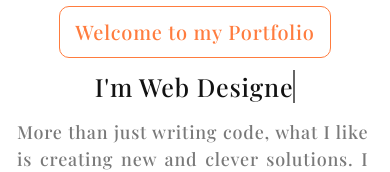
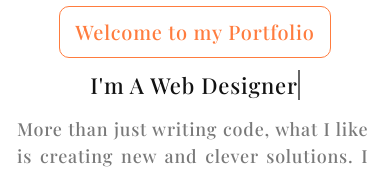
Before and after one commit to jorgeProgramaEn5/mi-portafolio, a React (Create React App) app: page / in a window 390 px wide. Shown: the part 144-316 px from the top of the page. Built offline with nearby package versions, Linux system fonts and the light colour scheme.

Commit message:
ortography

```diff
--- a/src/Components/Banner.jsx
+++ b/src/Components/Banner.jsx
@@ -17,7 +17,7 @@ const Banner = ()=>{
 
   useEffect(() => {
 
-    const toRotate = ['Web Developer', 'Web Designer', 'Electrical Engineer'];
+    const toRotate = ['A Web Developer', 'A Web Designer', 'An Electrical Engineer'];
 
     const tick = () => {
       let i = loopNum % toRotate.length;
--- a/src/Style/Banner.css
+++ b/src/Style/Banner.css
@@ -30,7 +30,7 @@
 }
 
   .banner h1 {
-	font-size: 55px;
+	font-size: 45px;
 	font-weight: 700;
 	letter-spacing: 0.8px;
 	line-height: 1;
@@ -200,7 +200,7 @@
 	}
 
 	.banner h1 {
-		font-size: 25px;
+		font-size: 22px;
 		font-weight: 500;
 	}
 
```
